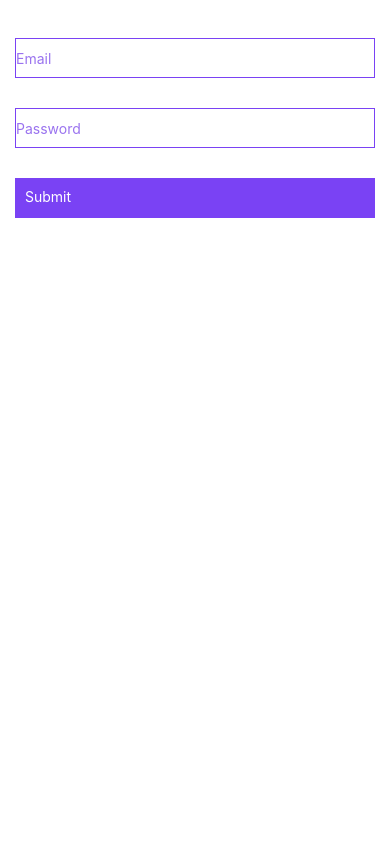
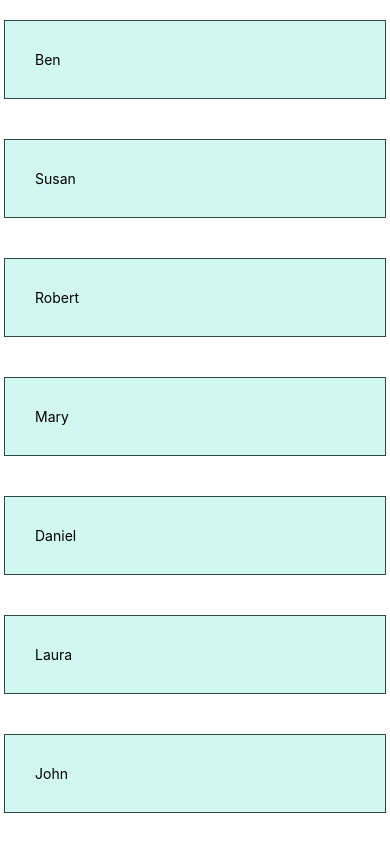
Before and after one commit to Ebubekir42/ReactNativeTutorial, a React Native app: screen / in a window 390 px wide. Shown: the top 844 px of the page. Built offline with nearby package versions, Linux system fonts and the light colour scheme.

Commit message:
ScrollView

```diff
--- a/src/components/Home.tsx
+++ b/src/components/Home.tsx
@@ -1,6 +1,7 @@
 import { useState } from "react";
 import { StyleSheet, Text, View } from "react-native"
-import Inputs from "./Inputs";
+import ScrollViewExample from "./ScrollViewExample";
+// import Inputs from "./Inputs";
 // import PresentationalComponent from "./PresentationalComponent";
 // import List from "./List";
 
@@ -21,7 +22,8 @@ const Home = (): React.JSX.Element => {
         //     <View style={styles.blackbox} />
         // </View>
         // <List />
-        <Inputs />
+        // <Inputs />
+        <ScrollViewExample />
     )
 }
 
--- /dev/null
+++ b/src/components/ScrollViewExample.tsx
@@ -0,0 +1,54 @@
+import { useState } from "react";
+import { ScrollView, StyleSheet, Text, View } from "react-native";
+
+type User = {
+    name: string,
+    id: number
+}
+
+const ScrollViewExample = (): React.JSX.Element => {
+    const [names, setNames] = useState<User[]>([
+        { name: 'Ben', id: 1 },
+        { name: 'Susan', id: 2 },
+        { name: 'Robert', id: 3 },
+        { name: 'Mary', id: 4 },
+        { name: 'Daniel', id: 5 },
+        { name: 'Laura', id: 6 },
+        { name: 'John', id: 7 },
+        { name: 'Debra', id: 8 },
+        { name: 'Aron', id: 9 },
+        { name: 'Ann', id: 10 },
+        { name: 'Steve', id: 11 },
+        { name: 'Olivia', id: 12 }
+    ]);
+
+    return (
+        <View>
+            <ScrollView>
+                {
+                    names.map(item => (
+                        <View key={item.id} style={styles.item}>
+                            <Text>{item.name}</Text>
+                        </View>
+                    ))
+                }
+            </ScrollView>
+        </View>
+    );
+}
+
+const styles = StyleSheet.create({
+    item: {
+        flexDirection: 'row',
+        justifyContent: 'space-between',
+        alignItems: 'center',
+        padding: 30,
+        margin: 4,
+        marginVertical: 20,
+        borderColor: '#2a4944',
+        borderWidth: 1,
+        backgroundColor: '#d2f7f1'
+    }
+})
+
+export default ScrollViewExample;
```
